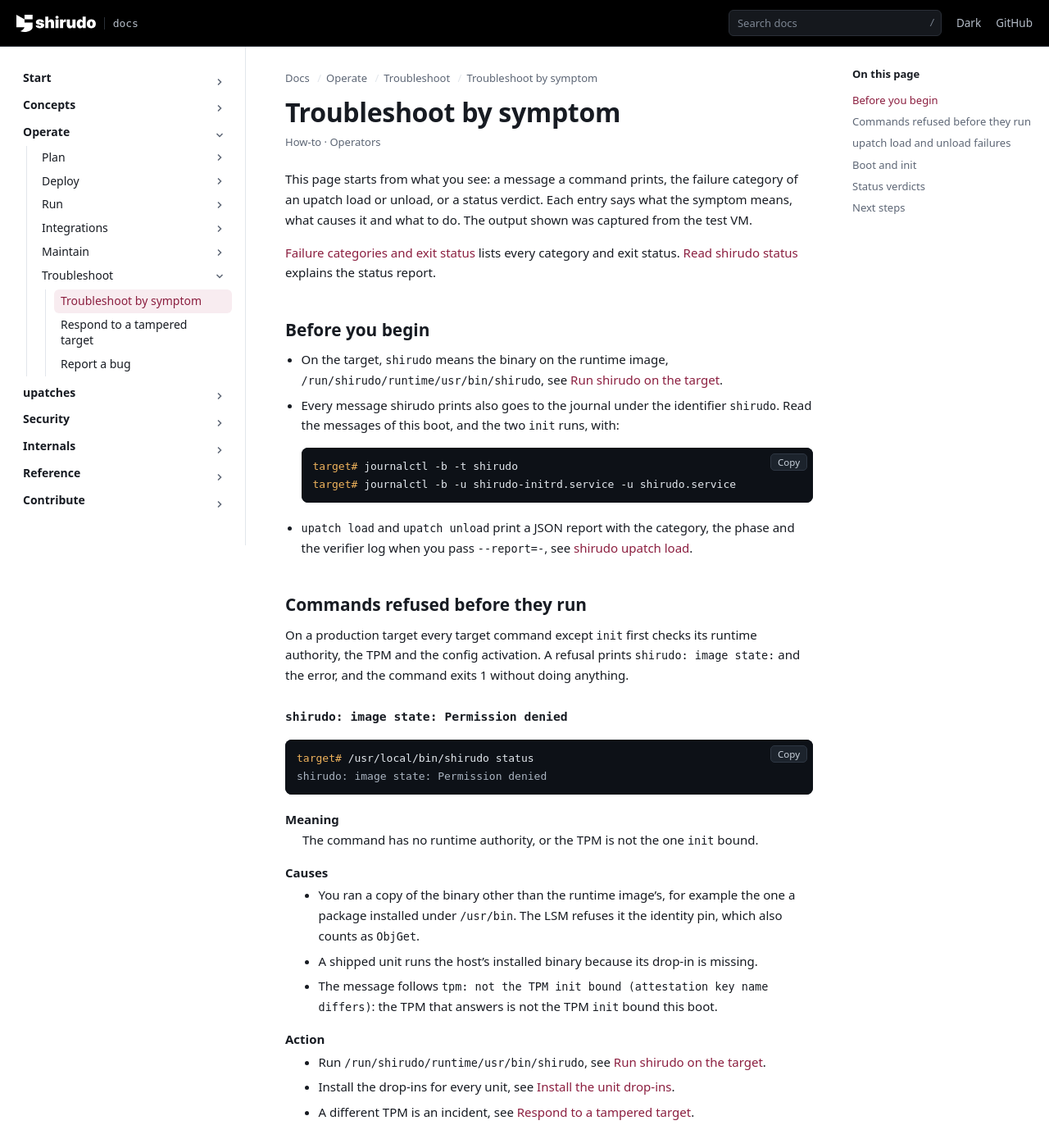
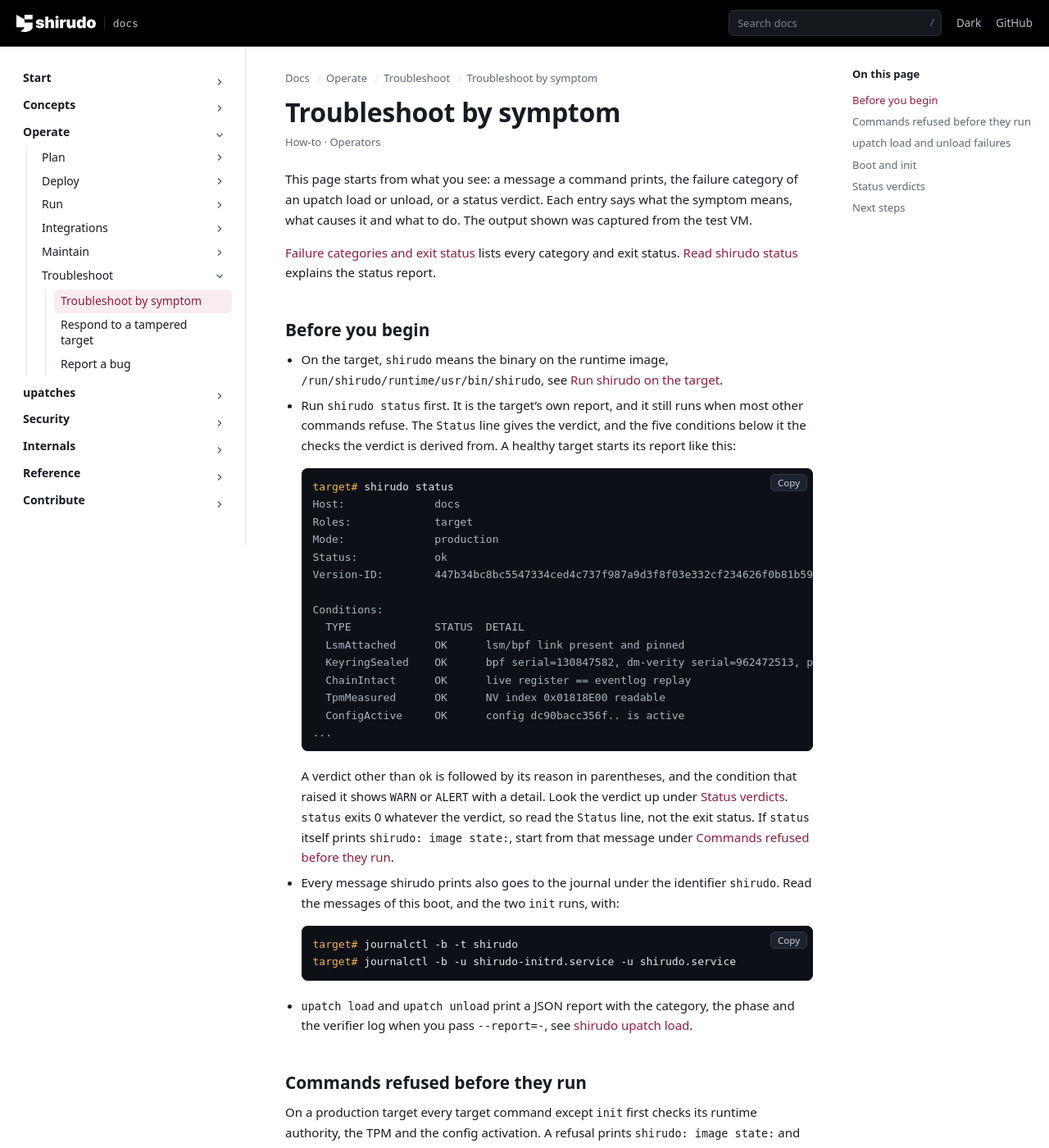
Before and after one commit to AliBashaSY/shirudo, a Sphinx documentation site: the page built from Documentation/operate/troubleshoot/troubleshooting.rst, in a window 1280 px wide and 1400 px high. Shown: the whole window at 82% size. Built offline with Sphinx 7.4.7, drawn with Linux system fonts in a browser that asks for light colours; pages that are not in the unit, such as notebooks, are missing from menus; some of the changed text lies outside the part shown.

Commit message:
Documentation: start troubleshooting from shirudo status
An operator who opens Operate > Troubleshoot finds pages that start
from a message or a failure category, while the report that tells them
which of those applies is described only under Operate > Run. Nothing
on the troubleshooting pages says to run shirudo status first, what its
verdict and conditions look like, or that it exits 0 whatever the
verdict.

The Troubleshoot overview now says to start with shirudo status and
where its verdicts are explained. Before you begin on Troubleshoot by
symptom shows the start of a healthy report from the test VM, how a
verdict other than ok shows, that the exit status says nothing about
the verdict, and where to go when status itself is refused.

The short list of verdicts on that page left out init-pending, so it
gains an entry.

Signed-off-by: Daniel Borkmann <daniel@iogearbox.net>

```diff
--- a/Documentation/operate/troubleshoot/troubleshooting.rst
+++ b/Documentation/operate/troubleshoot/troubleshooting.rst
@@ -22,6 +22,35 @@ Before you begin
 - On the target, ``shirudo`` means the binary on the runtime image,
   ``/run/shirudo/runtime/usr/bin/shirudo``, see
   :ref:`runtime-invocation`.
+- Run ``shirudo status`` first. It is the target's own report, and it
+  still runs when most other commands refuse. The ``Status`` line gives
+  the verdict, and the five conditions below it the checks the verdict
+  is derived from. A healthy target starts its report like this:
+
+  .. code-block:: console
+
+     target# shirudo status
+     Host:              docs
+     Roles:             target
+     Mode:              production
+     Status:            ok
+     Version-ID:        447b34bc8bc5547334ced4c737f987a9d3f8f03e332cf234626f0b81b5955064
+
+     Conditions:
+       TYPE             STATUS  DETAIL
+       LsmAttached      OK      lsm/bpf link present and pinned
+       KeyringSealed    OK      bpf serial=130847582, dm-verity serial=962472513, pins match
+       ChainIntact      OK      live register == eventlog replay
+       TpmMeasured      OK      NV index 0x01818E00 readable
+       ConfigActive     OK      config dc90bacc356f.. is active
+     ...
+
+  A verdict other than ``ok`` is followed by its reason in parentheses,
+  and the condition that raised it shows ``WARN`` or ``ALERT`` with a
+  detail. Look the verdict up under `Status verdicts`_. ``status`` exits
+  0 whatever the verdict, so read the ``Status`` line, not the exit
+  status. If ``status`` itself prints ``shirudo: image state:``, start
+  from that message under `Commands refused before they run`_.
 - Every message shirudo prints also goes to the journal under the
   identifier ``shirudo``. Read the messages of this boot, and the two
   ``init`` runs, with:
@@ -513,6 +542,12 @@ Status verdicts
    Read the journal of ``shirudo-initrd.service``, fix the cause and
    reboot, see :ref:`status-lsm-off`.
 
+``init-pending``
+   ``init`` did not finish this boot. The ``lsm/bpf`` link is pinned,
+   but no keyring is recorded. Read the journal of
+   ``shirudo-initrd.service``, fix the cause and reboot, see
+   :doc:`/operate/deploy/initialize`.
+
 Next steps
 ----------
 
```
Also changed, not shown: Documentation/operate/troubleshoot/index.rst (+9 -0 lines).
